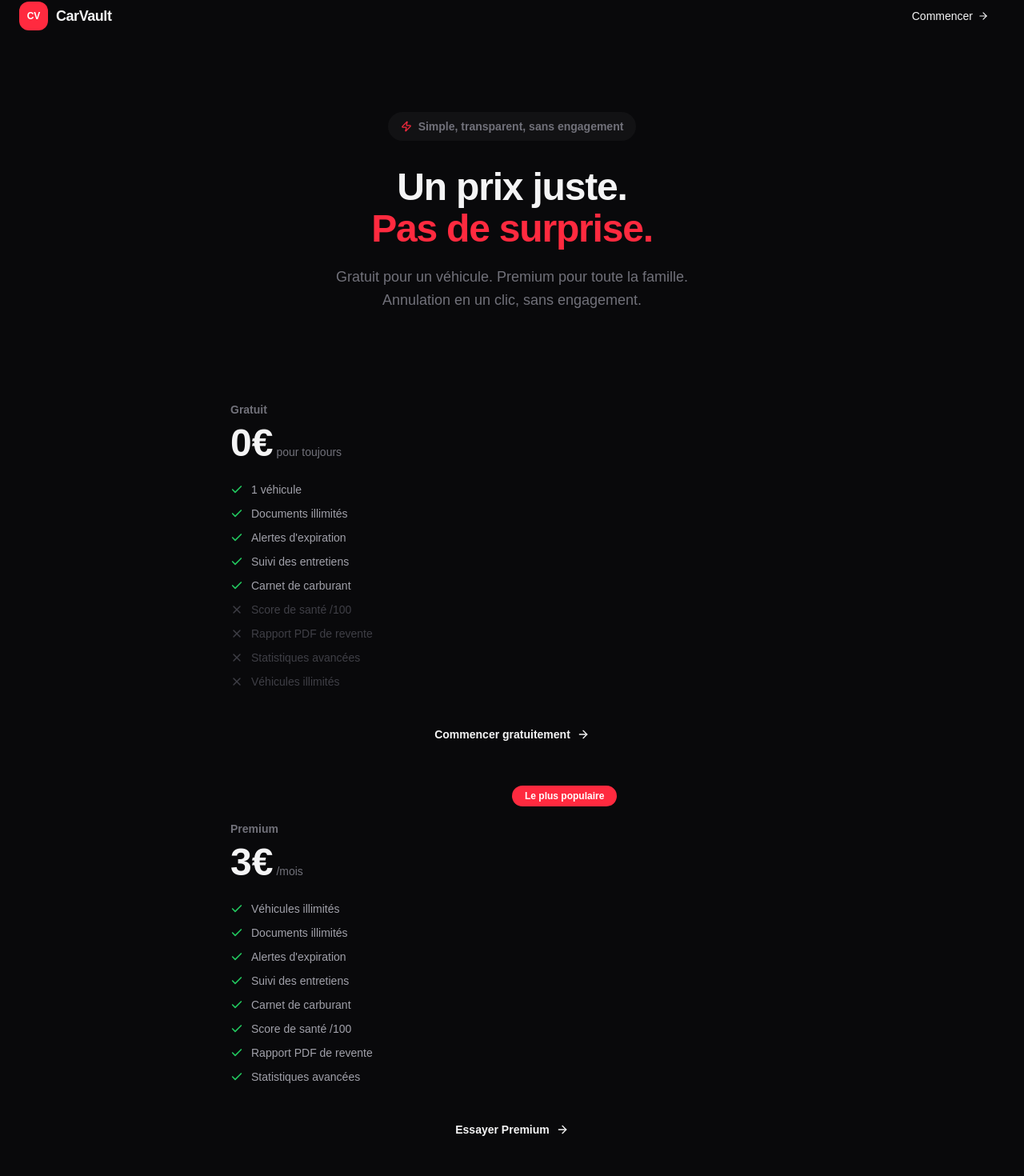
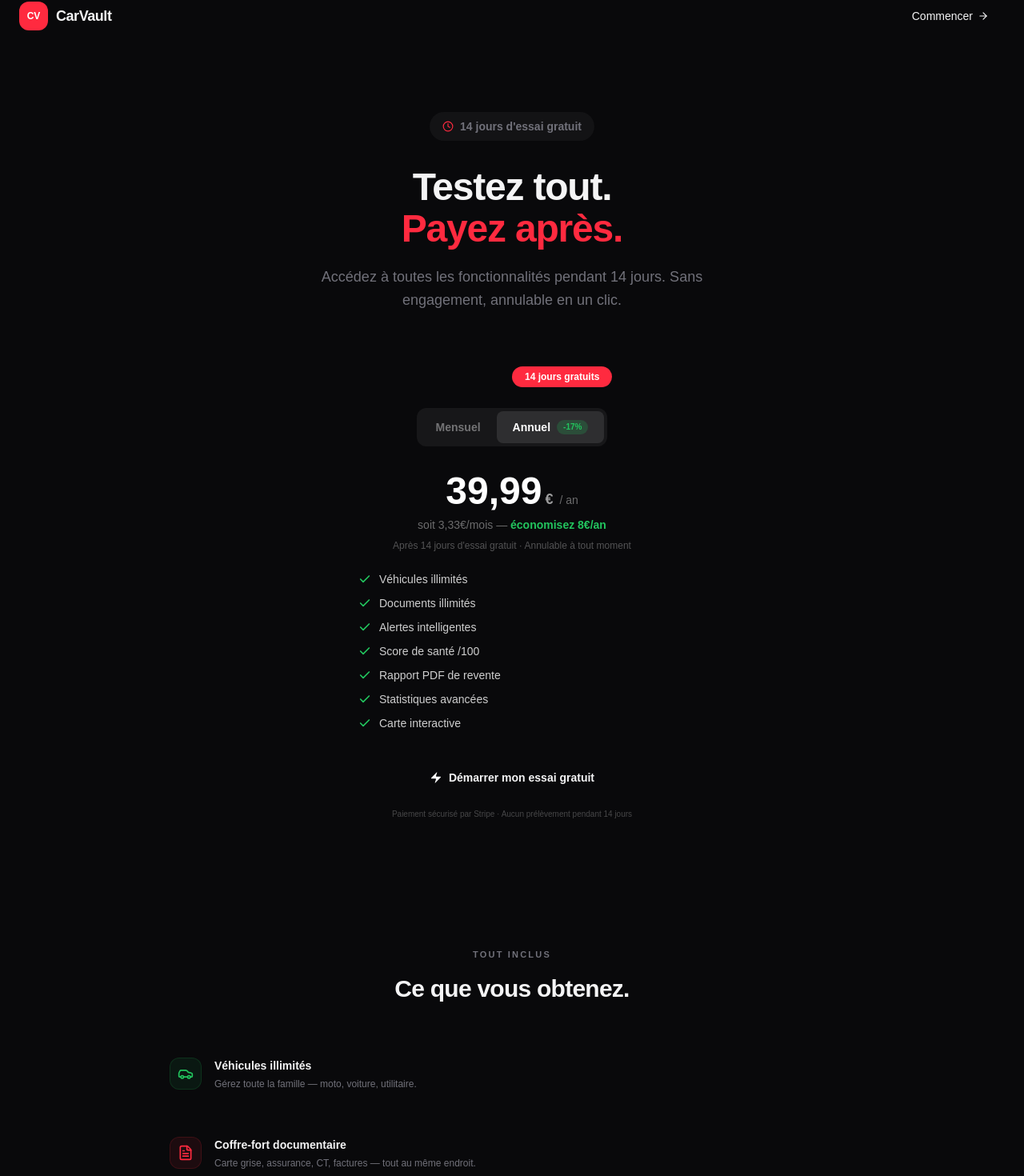
Before and after one commit to MathiasLeVrai/CarVault, a React (Vite) app in the folder frontend/: page /pricing in a window 1280 px wide. Shown: the part 20-1490 px from the top of the page at 80% size. Built offline with nearby package versions, Linux system fonts and the light colour scheme; a web font is replaced by a local one.

Commit message:
payement stripe ajouter

```diff
--- a/frontend/src/components/PremiumModal.jsx
+++ b/frontend/src/components/PremiumModal.jsx
@@ -1,30 +1,26 @@
 import { useState } from 'react';
 import { motion as Motion } from 'framer-motion';
 import { useBodyScrollLock } from '../hooks/useBodyScrollLock';
-import { X, Zap, Check, Car, FileText, BarChart2, Shield, Loader2 } from 'lucide-react';
+import { X, Zap, Check, Clock, Loader2 } from 'lucide-react';
 import { subscriptionApi } from '../services/api';
 import { useToast } from '../context/ToastContext';
 
-const PERKS = [
-  { icon: Car,       text: 'Véhicules illimités' },
-  { icon: FileText,  text: 'Documents illimités' },
-  { icon: BarChart2, text: 'Stats & analyses avancées' },
-  { icon: Shield,    text: 'Export PDF dossier de revente' },
-];
-
 export default function PremiumModal({ onClose }) {
+  const [plan, setPlan] = useState('yearly');
   const [loading, setLoading] = useState(false);
   const toast = useToast();
   useBodyScrollLock(true);
 
+  const isYearly = plan === 'yearly';
+
   const handleUpgrade = async () => {
     setLoading(true);
     try {
-      const { url } = await subscriptionApi.createCheckout();
+      const { url } = await subscriptionApi.createCheckout(plan);
       if (url) {
         window.location.href = url;
       } else {
-        toast.info('Envoyez un email à hello@carvault.fr pour activer votre compte Premium.');
+        toast.info('Contactez hello@carvault.fr pour activer Premium.');
         onClose();
       }
     } catch (err) {
@@ -63,27 +59,52 @@ export default function PremiumModal({ onClose }) {
           </button>
 
           {/* Header */}
-          <div className="text-center mb-6">
+          <div className="text-center mb-5">
             <div className="w-14 h-14 rounded-2xl bg-gradient-to-br from-accent to-orange-500 flex items-center justify-center mx-auto mb-4 shadow-[0_0_30px_rgba(255,42,63,0.4)]">
               <Zap className="w-7 h-7 text-white" strokeWidth={2.5} fill="white" />
             </div>
             <h2 className="text-xl font-black font-display text-white tracking-tight">Passez à Premium</h2>
-            <p className="text-sm text-white/50 mt-1">Déverrouillez tout CarVault</p>
+            <div className="inline-flex items-center gap-1.5 mt-2 px-3 py-1 rounded-full bg-accent/10 border border-accent/20">
+              <Clock className="w-3 h-3 text-accent" />
+              <span className="text-[11px] font-bold text-accent">14 jours d'essai gratuit</span>
+            </div>
+          </div>
+
+          {/* Plan toggle */}
+          <div className="flex items-center justify-center mb-4">
+            <div className="inline-flex rounded-xl bg-white/[0.06] border border-white/10 p-1">
+              <button
+                onClick={() => setPlan('monthly')}
+                className={`px-4 py-2 rounded-lg text-xs font-bold transition-all ${!isYearly ? 'bg-white/10 text-white' : 'text-white/40'}`}
+              >
+                Mensuel
+              </button>
+              <button
+                onClick={() => setPlan('yearly')}
+                className={`px-4 py-2 rounded-lg text-xs font-bold transition-all flex items-center gap-1.5 ${isYearly ? 'bg-white/10 text-white' : 'text-white/40'}`}
+              >
+                Annuel
+                <span className="px-1.5 py-0.5 rounded-full text-[9px] font-bold bg-lime/20 text-lime">-17%</span>
+              </button>
+            </div>
           </div>
 
           {/* Price */}
-          <div className="text-center mb-5 py-4 rounded-2xl bg-white/[0.04] border border-white/8">
+          <div className="text-center mb-5 py-3 rounded-2xl bg-white/[0.04] border border-white/8">
             <div className="flex items-baseline justify-center gap-1">
-              <span className="text-4xl font-black font-display text-white">2,99</span>
+              <span className="text-4xl font-black font-display text-white">{isYearly ? '39,99' : '3,99'}</span>
               <span className="text-lg font-bold text-white/60">€</span>
-              <span className="text-sm text-white/40 ml-1">/ mois</span>
+              <span className="text-sm text-white/40 ml-1">/ {isYearly ? 'an' : 'mois'}</span>
             </div>
-            <p className="text-[11px] text-white/30 mt-1">Annulable à tout moment</p>
+            {isYearly && (
+              <p className="text-[11px] text-lime/70 mt-1 font-medium">soit 3,33€/mois</p>
+            )}
+            <p className="text-[11px] text-white/30 mt-1">Après 14 jours d'essai gratuit</p>
           </div>
 
           {/* Perks */}
-          <div className="space-y-2.5 mb-6">
-            {PERKS.map(({ text }) => (
+          <div className="space-y-2 mb-5">
+            {['Véhicules illimités', 'Documents illimités', 'Stats & analyses avancées', 'Export PDF dossier de revente'].map((text) => (
               <div key={text} className="flex items-center gap-3">
                 <div className="w-6 h-6 rounded-lg bg-accent/20 flex items-center justify-center flex-shrink-0">
                   <Check className="w-3.5 h-3.5 text-accent" strokeWidth={2.5} />
@@ -100,11 +121,11 @@ export default function PremiumModal({ onClose }) {
             className="w-full py-4 rounded-2xl cv-btn-accent text-sm font-black flex items-center justify-center gap-2 disabled:opacity-50"
           >
             {loading ? <Loader2 className="w-4 h-4 animate-spin" /> : <Zap className="w-4 h-4" fill="white" strokeWidth={0} />}
-            {loading ? 'Redirection…' : 'Passer à Premium →'}
+            {loading ? 'Redirection…' : 'Démarrer l\'essai gratuit →'}
           </button>
 
           <p className="text-center text-[10px] text-white/25 mt-3">
-            Paiement sécurisé par Stripe · SSL 256-bit
+            Paiement sécurisé par Stripe · Aucun prélèvement pendant 14 jours
           </p>
         </div>
       </Motion.div>
--- a/frontend/src/pages/PricingPage.jsx
+++ b/frontend/src/pages/PricingPage.jsx
@@ -1,6 +1,10 @@
-import { Link } from 'react-router-dom';
+import { useState } from 'react';
+import { Link, useNavigate } from 'react-router-dom';
 import { motion as Motion } from 'framer-motion';
-import { Check, X, ArrowRight, ArrowLeft, Shield, Zap, Car, FileText, Bell, TrendingUp, Wrench, MapPin, Share2, Fuel } from 'lucide-react';
+import { Check, ArrowRight, ArrowLeft, Shield, Zap, Car, FileText, Bell, TrendingUp, Wrench, MapPin, Share2, Fuel, Loader2, Clock } from 'lucide-react';
+import { useAuth } from '../context/AuthContext';
+import { subscriptionApi } from '../services/api';
+import { useToast } from '../context/ToastContext';
 
 const fade = (delay = 0) => ({
   initial: { opacity: 0, y: 20 },
@@ -9,75 +13,55 @@ const fade = (delay = 0) => ({
   transition: { delay, duration: 0.55, ease: [0.22, 1, 0.36, 1] },
 });
 
-const PLANS = [
-  {
-    name: 'Gratuit',
-    price: '0€',
-    period: 'pour toujours',
-    cta: 'Commencer gratuitement',
-    to: '/register',
-    accent: false,
-    features: [
-      '1 véhicule',
-      'Documents illimités',
-      'Alertes d\'expiration',
-      'Suivi des entretiens',
-      'Carnet de carburant',
-    ],
-    missing: [
-      'Score de santé /100',
-      'Rapport PDF de revente',
-      'Statistiques avancées',
-      'Véhicules illimités',
-    ],
-  },
-  {
-    name: 'Premium',
-    price: '3€',
-    period: '/mois',
-    cta: 'Essayer Premium',
-    to: '/register',
-    accent: true,
-    badge: 'Le plus populaire',
-    features: [
-      'Véhicules illimités',
-      'Documents illimités',
-      'Alertes d\'expiration',
-      'Suivi des entretiens',
-      'Carnet de carburant',
-      'Score de santé /100',
-      'Rapport PDF de revente',
-      'Statistiques avancées',
-    ],
-    missing: [],
-  },
-];
-
-const FEATURES_DETAIL = [
-  { icon: FileText, color: '#ff2a3f', title: 'Coffre-fort documentaire', desc: 'Carte grise, assurance, CT, factures — tout au même endroit.', free: true },
-  { icon: Bell, color: '#f59e0b', title: 'Alertes intelligentes', desc: 'Rappels J-30, J-14, J-7, J-1 avant chaque expiration.', free: true },
-  { icon: Wrench, color: '#7c5cfc', title: 'Suivi d\'entretien', desc: 'Vidanges, pneus, révisions — historique complet.', free: true },
-  { icon: Fuel, color: '#38bdf8', title: 'Carnet de carburant', desc: 'Chaque plein enregistré, consommation calculée automatiquement.', free: true },
-  { icon: Car, color: '#22c55e', title: 'Véhicules illimités', desc: 'Gérez toute la famille — moto, voiture, utilitaire.', free: false },
-  { icon: TrendingUp, color: '#22c55e', title: 'Score de santé /100', desc: 'Un grade A-D qui résume l\'état réel de votre véhicule.', free: false },
-  { icon: Share2, color: '#ff6b00', title: 'Rapport PDF de revente', desc: 'Un dossier complet pour rassurer les acheteurs.', free: false },
-  { icon: MapPin, color: '#38bdf8', title: 'Carte interactive', desc: 'Garages, centres CT, prix du carburant en temps réel.', free: true },
+const FEATURES = [
+  { icon: Car, color: '#22c55e', title: 'Véhicules illimités', desc: 'Gérez toute la famille — moto, voiture, utilitaire.' },
+  { icon: FileText, color: '#ff2a3f', title: 'Coffre-fort documentaire', desc: 'Carte grise, assurance, CT, factures — tout au même endroit.' },
+  { icon: Bell, color: '#f59e0b', title: 'Alertes intelligentes', desc: 'Rappels J-30, J-14, J-7, J-1 avant chaque expiration.' },
+  { icon: Wrench, color: '#7c5cfc', title: 'Suivi d\'entretien', desc: 'Vidanges, pneus, révisions — historique complet.' },
+  { icon: Fuel, color: '#38bdf8', title: 'Carnet de carburant', desc: 'Chaque plein enregistré, consommation calculée automatiquement.' },
+  { icon: TrendingUp, color: '#22c55e', title: 'Score de santé /100', desc: 'Un grade A-D qui résume l\'état réel de votre véhicule.' },
+  { icon: Share2, color: '#ff6b00', title: 'Rapport PDF de revente', desc: 'Un dossier complet pour rassurer les acheteurs.' },
+  { icon: MapPin, color: '#38bdf8', title: 'Carte interactive', desc: 'Garages, centres CT, prix du carburant en temps réel.' },
 ];
 
 const FAQ = [
-  { q: 'Puis-je annuler mon abonnement à tout moment ?', a: 'Oui, sans engagement. Vous repassez sur le plan gratuit à la fin du mois payé.' },
-  { q: 'Que se passe-t-il si je dépasse 1 véhicule en gratuit ?', a: 'Vous gardez l\'accès à votre véhicule existant. Pour en ajouter un deuxième, il suffit de passer Premium.' },
+  { q: 'L\'essai est-il vraiment gratuit ?', a: 'Oui, pendant 14 jours vous accédez à toutes les fonctionnalités sans être débité. Vous pouvez annuler à tout moment avant la fin de l\'essai.' },
+  { q: 'Puis-je changer de formule ?', a: 'Oui, passez du mensuel à l\'annuel (ou inversement) à tout moment depuis votre espace de gestion Stripe.' },
+  { q: 'Que se passe-t-il après l\'essai ?', a: 'Votre abonnement démarre automatiquement. Si vous annulez avant, vous repassez sur le plan gratuit (1 véhicule).' },
   { q: 'Mes documents sont-ils en sécurité ?', a: 'Vos fichiers sont stockés de manière sécurisée. L\'accès nécessite votre authentification. Aucun partage sans votre accord.' },
-  { q: 'Y a-t-il un engagement annuel ?', a: 'Non. Le paiement est mensuel, sans engagement. Vous pouvez arrêter quand vous voulez.' },
 ];
 
 export default function PricingPage() {
+  const [plan, setPlan] = useState('yearly');
+  const [loading, setLoading] = useState(false);
+  const { user } = useAuth();
+  const navigate = useNavigate();
+  const toast = useToast();
+
+  const handleSubscribe = async () => {
+    if (!user) {
+      navigate('/register');
+      return;
+    }
+    setLoading(true);
+    try {
+      const { url } = await subscriptionApi.createCheckout(plan);
+      if (url) {
+        window.location.href = url;
+      } else {
+        toast.info('Contactez hello@carvault.fr pour activer Premium.');
+      }
+    } catch (err) {
+      toast.error(err.message || 'Erreur lors du paiement');
+    } finally {
+      setLoading(false);
+    }
+  };
+
+  const isYearly = plan === 'yearly';
+
   return (
     <div className="min-h-screen bg-bg text-ink overflow-x-hidden">
-      {/* Background */}
-      <div className="fixed inset-0 pointer-events-none overflow-hidden">
-      </div>
-
       {/* Navbar */}
       <header className="relative z-10 flex items-center justify-between px-6 md:px-12 py-5 border-b border-white/[0.05]">
         <Link to="/" className="flex items-center gap-2.5">
@@ -101,68 +85,101 @@ export default function PricingPage() {
         <div className="max-w-3xl mx-auto text-center">
           <Motion.div {...fade()}>
             <div className="inline-flex items-center gap-2 px-4 py-2 rounded-full bg-white/[0.04] border border-white/10 mb-8 text-sm font-semibold text-ink-muted">
-              <Zap className="w-3.5 h-3.5 text-accent" />
-              Simple, transparent, sans engagement
+              <Clock className="w-3.5 h-3.5 text-accent" />
+              14 jours d'essai gratuit
             </div>
           </Motion.div>
 
           <Motion.h1 {...fade(0.08)} className="text-5xl md:text-6xl font-black font-display leading-[1.08] tracking-tight mb-5">
-            Un prix juste.
+            Testez tout.
             <br />
-            <span className="text-accent">Pas de surprise.</span>
+            <span className="text-accent">Payez après.</span>
           </Motion.h1>
 
           <Motion.p {...fade(0.16)} className="text-lg text-ink-muted font-medium max-w-lg mx-auto leading-relaxed">
-            Gratuit pour un véhicule. Premium pour toute la famille.
-            Annulation en un clic, sans engagement.
+            Accédez à toutes les fonctionnalités pendant 14 jours.
+            Sans engagement, annulable en un clic.
           </Motion.p>
         </div>
       </section>
 
-      {/* Pricing cards */}
+      {/* Pricing card */}
       <section className="relative z-10 px-6 md:px-12 py-12">
-        <div className="max-w-3xl mx-auto grid grid-cols-1 md:grid-cols-2 gap-5">
-          {PLANS.map((plan, i) => (
-            <Motion.div key={plan.name} {...fade(i * 0.08)}
-              className={`relative ${plan.accent ? 'cv-card-accent' : 'cv-card'} p-8`}
-            >
-              {plan.badge && (
+        <div className="max-w-md mx-auto">
+          <Motion.div {...fade()} className="cv-card-accent p-8 relative">
+            {/* Badge */}
             <div className="absolute -top-3 left-1/2 -translate-x-1/2">
               <span className="px-4 py-1.5 rounded-full text-xs font-bold bg-accent text-white shadow-[0_0_16px_rgba(255,42,63,0.4)]">
-                    {plan.badge}
+                14 jours gratuits
               </span>
             </div>
-              )}
 
-              <div className="mb-6">
-                <p className="text-sm font-bold text-ink-muted mb-2">{plan.name}</p>
-                <div className="flex items-baseline gap-1">
-                  <span className="text-5xl font-black font-display">{plan.price}</span>
-                  <span className="text-sm text-ink-muted font-medium">{plan.period}</span>
+            {/* Plan toggle */}
+            <div className="flex items-center justify-center mb-8 mt-2">
+              <div className="inline-flex rounded-xl bg-white/[0.06] border border-white/10 p-1">
+                <button
+                  onClick={() => setPlan('monthly')}
+                  className={`px-5 py-2.5 rounded-lg text-sm font-bold transition-all ${!isYearly ? 'bg-white/10 text-white shadow-sm' : 'text-white/40 hover:text-white/60'}`}
+                >
+                  Mensuel
+                </button>
+                <button
+                  onClick={() => setPlan('yearly')}
+                  className={`px-5 py-2.5 rounded-lg text-sm font-bold transition-all flex items-center gap-2 ${isYearly ? 'bg-white/10 text-white shadow-sm' : 'text-white/40 hover:text-white/60'}`}
+                >
+                  Annuel
+                  <span className="px-2 py-0.5 rounded-full text-[10px] font-bold bg-lime/20 text-lime border border-lime/30">
+                    -17%
+                  </span>
+                </button>
               </div>
             </div>
 
+            {/* Price */}
+            <div className="text-center mb-6">
+              <div className="flex items-baseline justify-center gap-1">
+                <span className="text-5xl font-black font-display text-white">
+                  {isYearly ? '39,99' : '3,99'}
+                </span>
+                <span className="text-lg font-bold text-white/60">€</span>
+                <span className="text-sm text-white/40 ml-1">
+                  / {isYearly ? 'an' : 'mois'}
+                </span>
+              </div>
+              {isYearly && (
+                <p className="text-sm text-white/40 mt-2">
+                  soit 3,33€/mois — <span className="text-lime font-semibold">économisez 8€/an</span>
+                </p>
+              )}
+              <p className="text-xs text-white/30 mt-2">
+                Après 14 jours d'essai gratuit · Annulable à tout moment
+              </p>
+            </div>
+
+            {/* Features */}
             <div className="space-y-2.5 mb-8">
-                {plan.features.map((f) => (
+              {['Véhicules illimités', 'Documents illimités', 'Alertes intelligentes', 'Score de santé /100', 'Rapport PDF de revente', 'Statistiques avancées', 'Carte interactive'].map((f) => (
                 <div key={f} className="flex items-center gap-2.5">
                   <Check className="w-4 h-4 text-lime flex-shrink-0" strokeWidth={2.5} />
-                    <span className="text-sm text-ink-light font-medium">{f}</span>
-                  </div>
-                ))}
-                {plan.missing.map((f) => (
-                  <div key={f} className="flex items-center gap-2.5">
-                    <X className="w-4 h-4 text-ink-faint flex-shrink-0" strokeWidth={2} />
-                    <span className="text-sm text-ink-faint font-medium">{f}</span>
+                  <span className="text-sm text-white/80 font-medium">{f}</span>
                 </div>
               ))}
             </div>
 
-              <Link to={plan.to}
-                className={`w-full py-3.5 text-sm rounded-xl inline-flex items-center gap-2 justify-center font-bold transition-all ${plan.accent ? 'cv-btn-accent' : 'cv-btn-dark'}`}>
-                {plan.cta} <ArrowRight className="w-4 h-4" />
-              </Link>
+            {/* CTA */}
+            <button
+              onClick={handleSubscribe}
+              disabled={loading}
+              className="w-full py-4 rounded-2xl cv-btn-accent text-sm font-black flex items-center justify-center gap-2 disabled:opacity-50"
+            >
+              {loading ? <Loader2 className="w-4 h-4 animate-spin" /> : <Zap className="w-4 h-4" fill="white" strokeWidth={0} />}
+              {loading ? 'Redirection…' : 'Démarrer mon essai gratuit'}
+            </button>
+
+            <p className="text-center text-[10px] text-white/25 mt-3">
+              Paiement sécurisé par Stripe · Aucun prélèvement pendant 14 jours
+            </p>
           </Motion.div>
-          ))}
         </div>
       </section>
 
@@ -177,7 +194,7 @@ export default function PricingPage() {
           </Motion.div>
 
           <div className="grid grid-cols-1 sm:grid-cols-2 gap-4">
-            {FEATURES_DETAIL.map((f, i) => {
+            {FEATURES.map((f, i) => {
               const Icon = f.icon;
               return (
                 <Motion.div key={f.title} {...fade(i * 0.04)}
@@ -188,14 +205,7 @@ export default function PricingPage() {
                     <Icon className="w-5 h-5" style={{ color: f.color }} />
                   </div>
                   <div className="flex-1 min-w-0">
-                    <div className="flex items-center gap-2 mb-1">
-                      <h3 className="text-sm font-bold">{f.title}</h3>
-                      {!f.free && (
-                        <span className="px-2 py-0.5 rounded-full text-[9px] font-bold bg-accent/10 text-accent border border-accent/20">
-                          Premium
-                        </span>
-                      )}
-                    </div>
+                    <h3 className="text-sm font-bold mb-1">{f.title}</h3>
                     <p className="text-xs text-ink-muted font-medium leading-relaxed">{f.desc}</p>
                   </div>
                 </Motion.div>
@@ -231,21 +241,25 @@ export default function PricingPage() {
         <div className="max-w-2xl mx-auto text-center">
           <Motion.div {...fade()}>
             <div className="cv-card-accent p-12 md:p-16 relative overflow-hidden">
-
               <div className="relative z-10">
                 <div className="w-14 h-14 rounded-2xl bg-accent/20 border border-accent/30 flex items-center justify-center mx-auto mb-6">
                   <Shield className="w-7 h-7 text-accent" />
                 </div>
                 <h2 className="text-3xl md:text-4xl font-black font-display tracking-tight mb-4">
-                  Prenez le contrôle.
+                  14 jours pour tout tester.
                 </h2>
                 <p className="text-white/45 font-medium mb-8 text-lg">
-                  Gratuit pour 1 véhicule. Aucune carte bancaire.<br />
-                  Prêt en 3 minutes.
+                  Aucun prélèvement pendant l'essai.<br />
+                  Annulable en un clic, sans engagement.
                 </p>
-                <Link to="/register" className="cv-btn-accent px-10 py-4 text-base rounded-xl inline-flex items-center gap-2">
-                  Créer mon compte gratuit <ArrowRight className="w-4 h-4" />
-                </Link>
+                <button
+                  onClick={handleSubscribe}
+                  disabled={loading}
+                  className="cv-btn-accent px-10 py-4 text-base rounded-xl inline-flex items-center gap-2 disabled:opacity-50"
+                >
+                  {loading ? <Loader2 className="w-4 h-4 animate-spin" /> : null}
+                  Démarrer l'essai gratuit <ArrowRight className="w-4 h-4" />
+                </button>
               </div>
             </div>
           </Motion.div>
--- a/frontend/src/services/api.js
+++ b/frontend/src/services/api.js
@@ -206,7 +206,7 @@ export const badgeApi = {
 
 export const subscriptionApi = {
   getStatus: () => api.get('/subscription/status'),
-  createCheckout: () => api.post('/subscription/checkout'),
+  createCheckout: (plan = 'yearly') => api.post('/subscription/checkout', { plan }),
   createPortal: () => api.post('/subscription/portal'),
 };
 
```
Also changed, not shown: 2 other files (tests, documents, lock files or other folders). Lines whose indentation alone changed are shown as unchanged.
